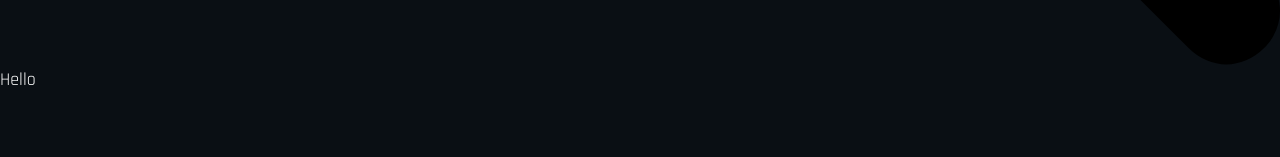
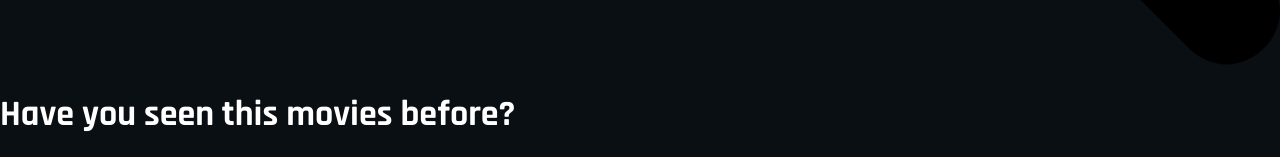
Before and after one commit to yoktav/movie-app, a Next.js app: page / in a window 1280 px wide. Shown: the part 1236-1393 px from the top of the page. Before the commit the page ends 1327 px from the top, so only its background shows below. Built offline with nearby package versions, Linux system fonts and the light colour scheme; no server answers.

Commit message:
Add jumbotron component

```diff
--- a/pages/index.js
+++ b/pages/index.js
@@ -2,12 +2,15 @@ import React from 'react';
 import Container from '../components/Container/Container';
 import Header from '../components/Header/Header';
 import Content from '../components/Content/Content';
+import Jumbotron from '../components/Jumbotron/Jumbotron';
 import grid from '../node_modules/bootstrap/scss/bootstrap-grid.scss';
 
 const HomePage = () => (
   <Container title="Homepage">
     <Header />
-    <Content className={grid.container}>Hello</Content>
+    <Content className={grid.container}>
+      <Jumbotron />
+    </Content>
   </Container>
 );
 
```
